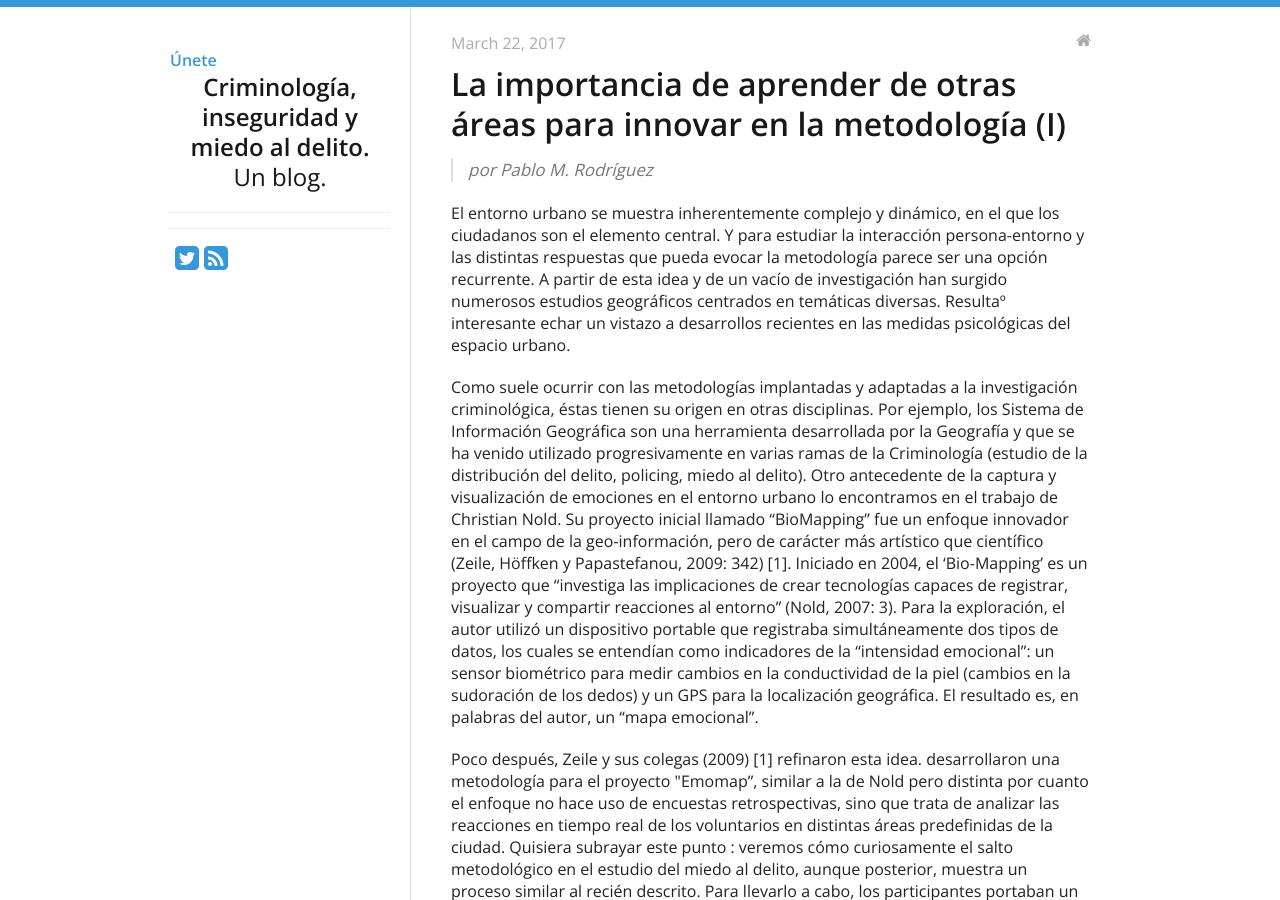
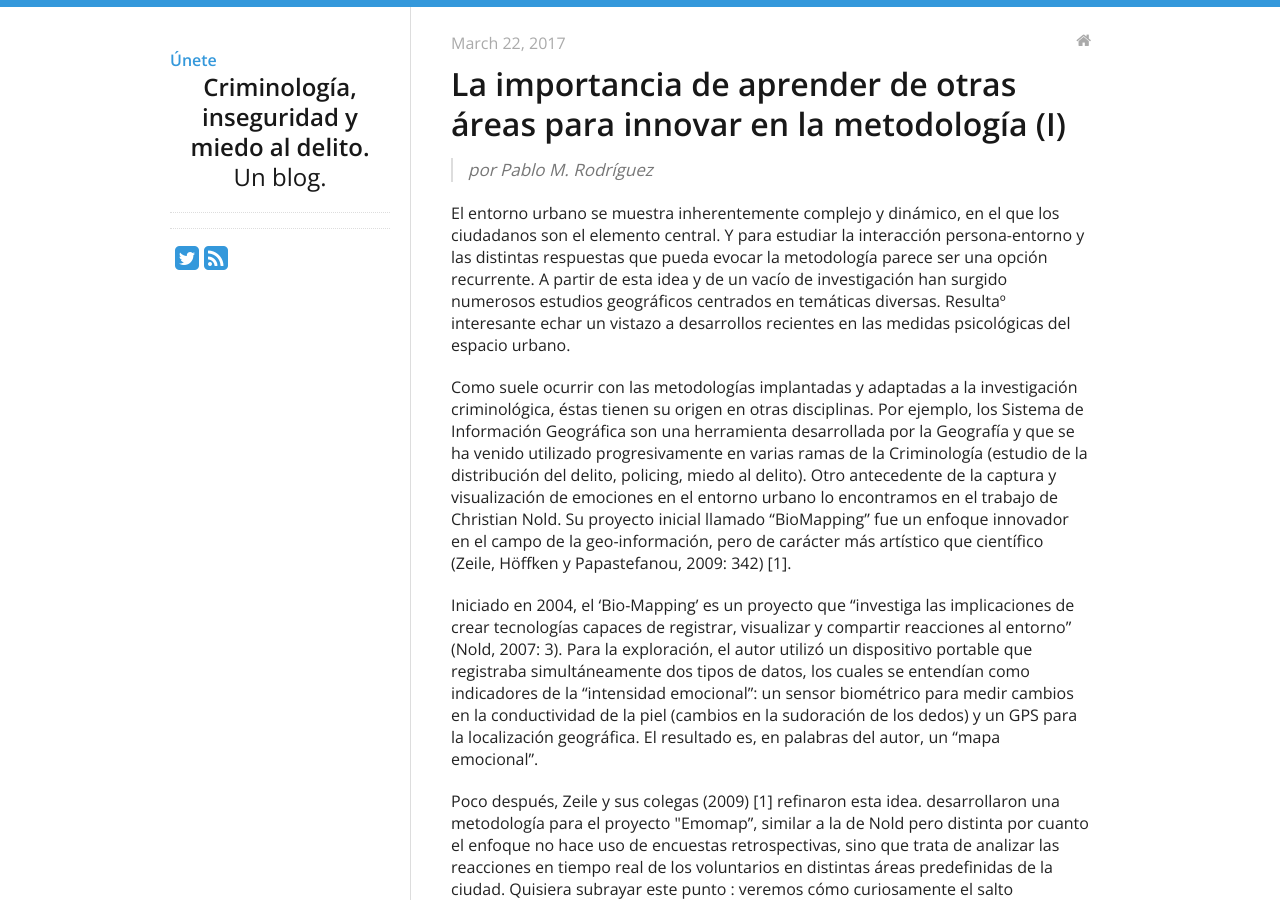
Before and after one commit to fearofcrime/fearofcrime.github.io, a Jekyll site: the page built from _posts/2017-03-22-innovacion-metodo-1.md, in a window 1280 px wide and 900 px high. Built offline with Jekyll 4.4.1, drawn with Linux system fonts in a browser that asks for light colours; nearby versions of some CDN libraries.

```diff
--- a/_posts/2017-03-22-innovacion-metodo-1.md
+++ b/_posts/2017-03-22-innovacion-metodo-1.md
@@ -7,7 +7,8 @@ categories:
 > por Pablo M. Rodríguez
 
 <p> El entorno urbano se muestra inherentemente complejo y dinámico, en el que los ciudadanos son el elemento central. Y para estudiar la interacción persona-entorno y las distintas respuestas que pueda evocar la metodología parece ser una opción recurrente. A partir de esta idea y de un vacío de investigación han surgido numerosos estudios geográficos centrados en temáticas diversas. Resultaº interesante echar un vistazo a desarrollos recientes en las medidas psicológicas del espacio urbano. </p>
-<p> Como suele ocurrir con las metodologías implantadas y adaptadas a la investigación criminológica, éstas tienen su origen en otras disciplinas. Por ejemplo, los Sistema de Información Geográfica son una herramienta desarrollada por la Geografía y que se ha venido utilizado progresivamente en varias ramas de la Criminología (estudio de la distribución del delito, policing, miedo al delito). Otro antecedente de la captura y visualización de emociones en el entorno urbano lo encontramos en el trabajo de Christian Nold. Su proyecto inicial llamado “BioMapping” fue un enfoque innovador en el campo de la geo-información, pero de carácter más artístico que científico (Zeile, Höffken y Papastefanou, 2009: 342) [1]. Iniciado en 2004, el ‘Bio-Mapping’ es un proyecto que “investiga las implicaciones de crear tecnologías capaces de registrar, visualizar y compartir reacciones al entorno” (Nold, 2007: 3). Para la exploración, el autor utilizó un dispositivo portable que registraba simultáneamente dos tipos de datos, los cuales se entendían como indicadores de la “intensidad emocional”: un sensor biométrico para medir cambios en la conductividad de la piel (cambios en la sudoración de los dedos) y un GPS para la localización geográfica. El resultado es, en palabras del autor, un “mapa emocional”.</p>
+<p> Como suele ocurrir con las metodologías implantadas y adaptadas a la investigación criminológica, éstas tienen su origen en otras disciplinas. Por ejemplo, los Sistema de Información Geográfica son una herramienta desarrollada por la Geografía y que se ha venido utilizado progresivamente en varias ramas de la Criminología (estudio de la distribución del delito, policing, miedo al delito). Otro antecedente de la captura y visualización de emociones en el entorno urbano lo encontramos en el trabajo de Christian Nold. Su proyecto inicial llamado “BioMapping” fue un enfoque innovador en el campo de la geo-información, pero de carácter más artístico que científico (Zeile, Höffken y Papastefanou, 2009: 342) [1]. </p>
+<p> Iniciado en 2004, el ‘Bio-Mapping’ es un proyecto que “investiga las implicaciones de crear tecnologías capaces de registrar, visualizar y compartir reacciones al entorno” (Nold, 2007: 3). Para la exploración, el autor utilizó un dispositivo portable que registraba simultáneamente dos tipos de datos, los cuales se entendían como indicadores de la “intensidad emocional”: un sensor biométrico para medir cambios en la conductividad de la piel (cambios en la sudoración de los dedos) y un GPS para la localización geográfica. El resultado es, en palabras del autor, un “mapa emocional”.</p>
 <p>Poco después, Zeile y sus colegas (2009) [1] refinaron esta idea. desarrollaron una metodología para el proyecto "Emomap”, similar a la de Nold pero distinta por cuanto el enfoque no hace uso de encuestas retrospectivas, sino que trata de analizar las reacciones en tiempo real de los voluntarios en distintas áreas predefinidas de la ciudad. Quisiera subrayar este punto : veremos cómo curiosamente el salto metodológico en el estudio del miedo al delito, aunque posterior, muestra un proceso similar al recién descrito. Para llevarlo a cabo, los participantes portaban un dispositivo GPS que registraba la ubicación en intervalos cortos de tiempo y medidores de conductividad de la piel (SmartBand). Asimismo, para la verificación de las medidas, se sugería la toma de fotografías o de notas. Una vez que los datos generados por ambos dispositivos eran agregados a un mismo conjunto de datos y representados en un mapa, se hacía posible la visualización y diferenciación clara de zonas de estrés, caracterizadas por tráfico intenso, altos niveles de ruido y falta de vegetación. No obstante, aunque las impresiones son fáciles de generar, no tanto resultan obtener afirmaciones válidas generalizables. Obviamente, las impresiones se correlacionan con las percepciones personales y directas de un individuo (o grupo). </p>
 <p> En un segundo estudio exploratorio, como alternativa metodológica, se omitió la agregación de los datos por clases y el análisis se centró en las experiencias individuales. En vez del nivel de resistencia de la piel (SRL), se introdujo las respuesta conductiva cutánea (SCR): "mientras que la SCR se centra en reacciones en un corto espacio temporal, la SRL mide cambios en un mayor espacio" (Zeile et al., 2009: 345) [1] . Igualmente, los voluntarios reflejaron por escrito sus reacciones, las cuales, como evaluaciones conscientes de un lugar específico, no necesariamente se correspondían con una respuesta fisiológica autónoma. Por esta razón, sugieren Zeile et al., este tipo de estudios deberían completarse con datos cuantitativos (como el pulso y la temperatura corporal) y cualitativos (cuestionarios y grabaciones) que permitirían «obtener más información sobre las reacciones emocionales y mejorarían la interpretación de los datos biológicos» (ídem: 349). Incluso en su estado experimental, esta metodología deja entrever potenciales aplicaciones para la planificación urbana: las impresiones subjetivas y su medición podrían clarificar y validar resultados de cuestionarios, como los aplicados en áreas urbanos sobre la sensación (subjetiva) de seguridad; y analizar las elecciones, más o menos conscientes, de rutas. </p>
 <p> Durante los años siguientes, el desarrollo de la telefonía móvil y el mayor uso de smartphones entre la población haría posible tener a disposición de los investigadores una herramienta con capacidad para generar información geo-referenciada y de gran extensión de uso común, como son los smartphones. Habría que preguntarse cómo y hasta qué punto la nueva información geo-orientada y las plataformas de comunicación, que se encuentran aún en un proceso continuo e intenso de desarrollo, impulsan cambios significativos en los métodos de investigación social. </p>
```
